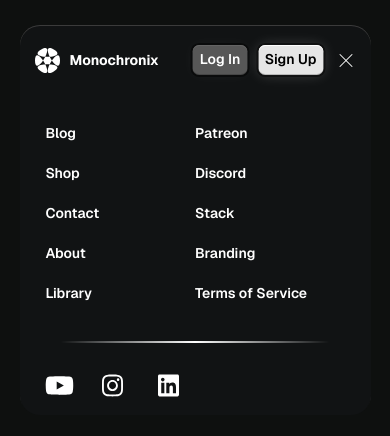
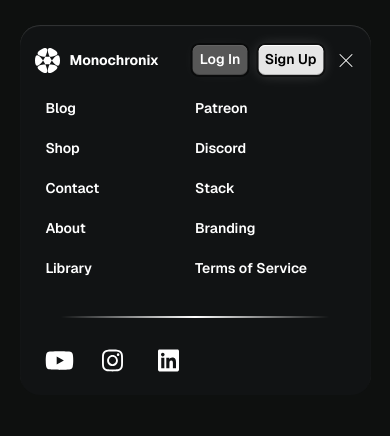
Before and after one commit to Monochronix/MobileNavbar, a plain HTML site: page index.html in a window 390 px wide. Both pictures are taken after a click on the button "Expand". Drawn offline with Linux system fonts and the light colour scheme; files whose address does not match are found by name.

Commit message:
fixed the expanded content top margin

```diff
--- a/styles.css
+++ b/styles.css
@@ -14,7 +14,7 @@ body {
 .navbar {
     background-color: #111314;
     border-radius: 20px;
-    box-shadow: inset 0px 1px 0 0px rgb(59, 59, 59);
+    box-shadow: inset 0 1px 1px 0 rgba(255,255,255,0.15);
     width: 90%;
     max-width: 500px;
     height: 70px;
@@ -195,7 +195,7 @@ body {
     left: 0;
     right: 0;
     margin: auto;
-    top: 105px;
+    top: 90px;
     display: grid;
     grid-template-columns: repeat(18, 1fr);
     grid-template-rows: repeat(16,1fr);
@@ -314,7 +314,12 @@ body {
     .linkedin-link {
         height: 25px;
     }
-
+    .mobile-navbar-expanded-content {
+        top: 80px;
+    }
+    .expandedNav {
+        height: 370px;
+    }
 }
 
 @media screen and (max-width: 370px) {
```
Also changed, not shown: assets/icons/close.svg (deleted), assets/icons/menu.svg (deleted).
